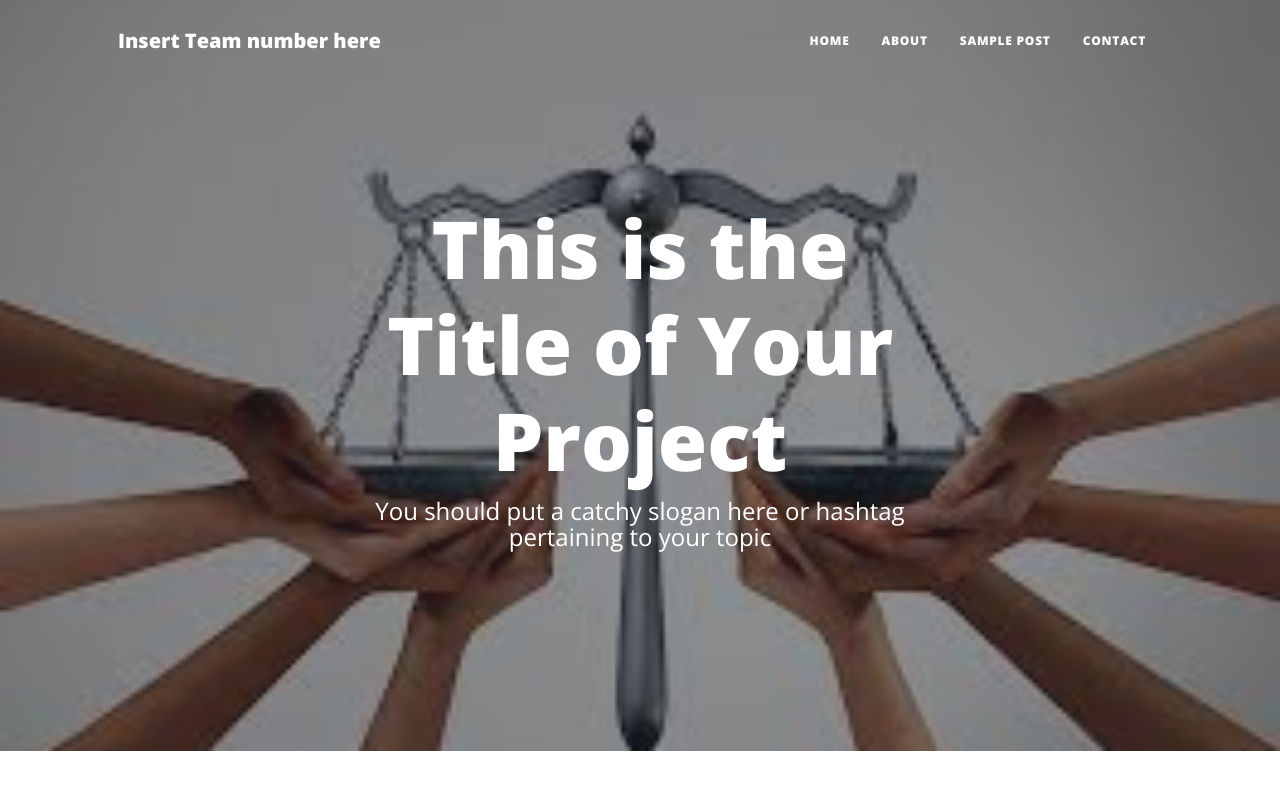
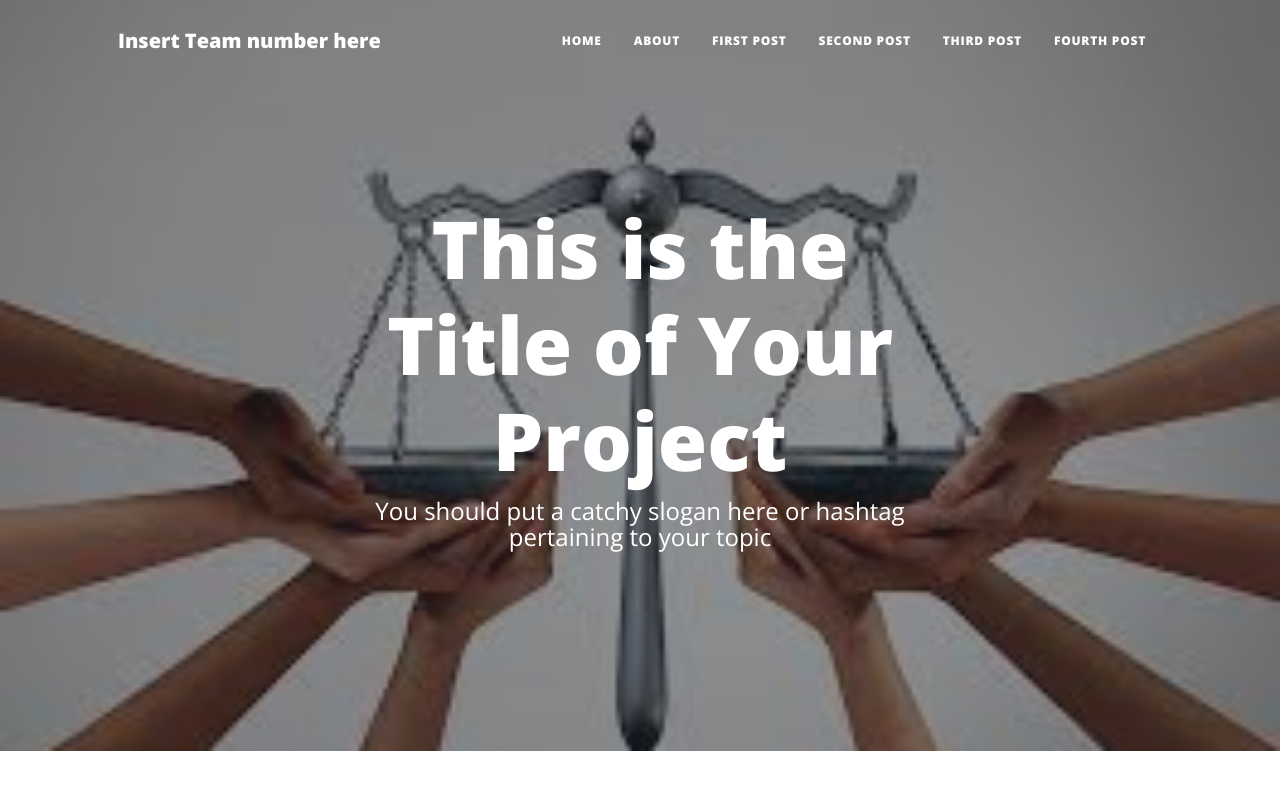
Before and after one commit to Sandy-Burnley/ISS210SS23FinalTemplate, a plain HTML site: page index.html in a window 1280 px wide. Shown: the top 800 px of the page. Drawn offline with nearby package versions, Linux system fonts and the light colour scheme.

Commit message:
updated navbar

```diff
--- a/index.html
+++ b/index.html
@@ -28,8 +28,10 @@
                     <ul class="navbar-nav ms-auto py-4 py-lg-0">
                         <li class="nav-item"><a class="nav-link px-lg-3 py-3 py-lg-4" href="index.html">Home</a></li>
                         <li class="nav-item"><a class="nav-link px-lg-3 py-3 py-lg-4" href="about.html">About</a></li>
-                        <li class="nav-item"><a class="nav-link px-lg-3 py-3 py-lg-4" href="post.html">Sample Post</a></li>
-                        <li class="nav-item"><a class="nav-link px-lg-3 py-3 py-lg-4" href="contact.html">Contact</a></li>
+                        <li class="nav-item"><a class="nav-link px-lg-3 py-3 py-lg-4" href="firstpost.html">First Post</a></li>
+                        <li class="nav-item"><a class="nav-link px-lg-3 py-3 py-lg-4" href="secondpost.html">Second Post</a></li>
+                        <li class="nav-item"><a class="nav-link px-lg-3 py-3 py-lg-4" href="thirdpost.html">Third Post</a></li>
+                        <li class="nav-item"><a class="nav-link px-lg-3 py-3 py-lg-4" href="fourthpost.html">Fourth Post</a></li>
                     </ul>
                 </div>
             </div>
```
